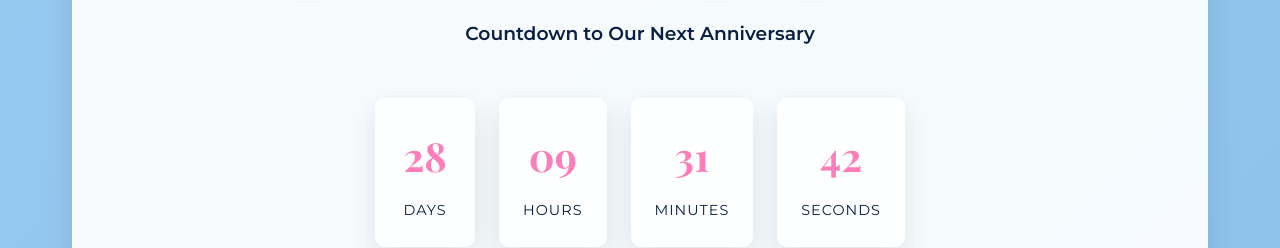
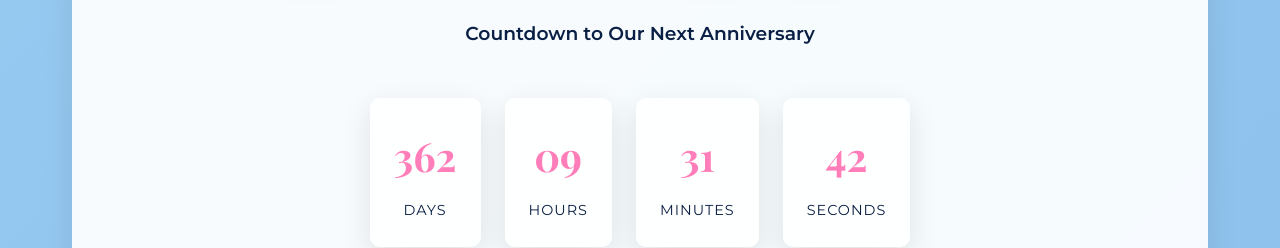
Before and after one commit to KennethHago/J-K, a plain HTML site: page index.html in a window 1280 px wide. Shown: the part 2160-2408 px from the top of the page. Drawn offline with nearby package versions, Linux system fonts and the light colour scheme.

Commit message:
Update index.html

```diff
--- a/index.html
+++ b/index.html
@@ -2675,14 +2675,14 @@
             el.classList.add('visible');
         });
 
-        // Countdown to anniversary (May 15 every year)
+         // Countdown to anniversary (August 1 every year)
         function updateCountdown() {
             const now = new Date();
-            let nextAnniversary = new Date(now.getFullYear(), 8, 1); // May is month 4 (0-indexed)
+            let nextAnniversary = new Date(now.getFullYear(), 7, 1); // August is month 7 (0-indexed)
 
             // If the anniversary has passed this year, set for next year
             if (now > nextAnniversary) {
-                nextAnniversary = new Date(now.getFullYear() + 1, 1, 1);
+                nextAnniversary = new Date(now.getFullYear() + 1, 7, 1);
             }
 
             const diff = nextAnniversary - now;
```
